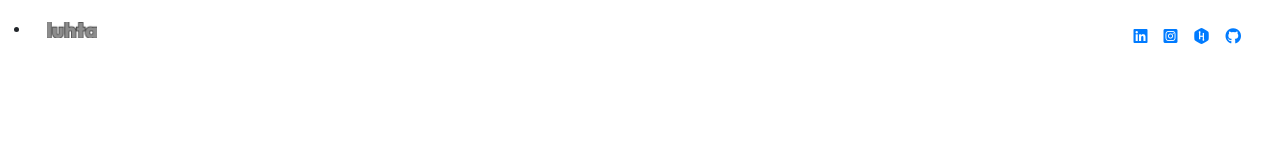
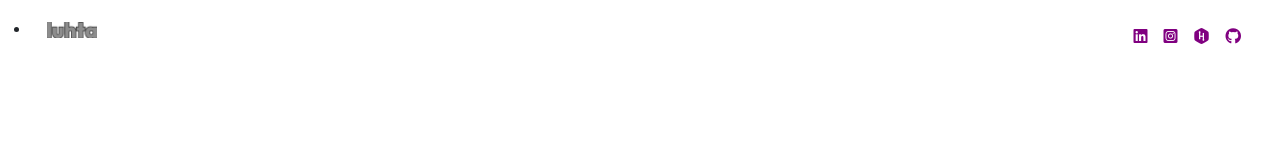
Before and after one commit to AthulBabu232000/Portfolio3.0, an Angular app: page / in a window 1280 px wide. Shown: the top 160 px of the page. Built offline with nearby package versions, Linux system fonts and the light colour scheme.

Commit message:
checking commits on contribution graph

```diff
--- a/src/app/header/header.component.css
+++ b/src/app/header/header.component.css
@@ -6,6 +6,7 @@
 li a{
     text-decoration:none;
     /* color:#717171; */
+    color:purple;
 }
 
 hr{
```
